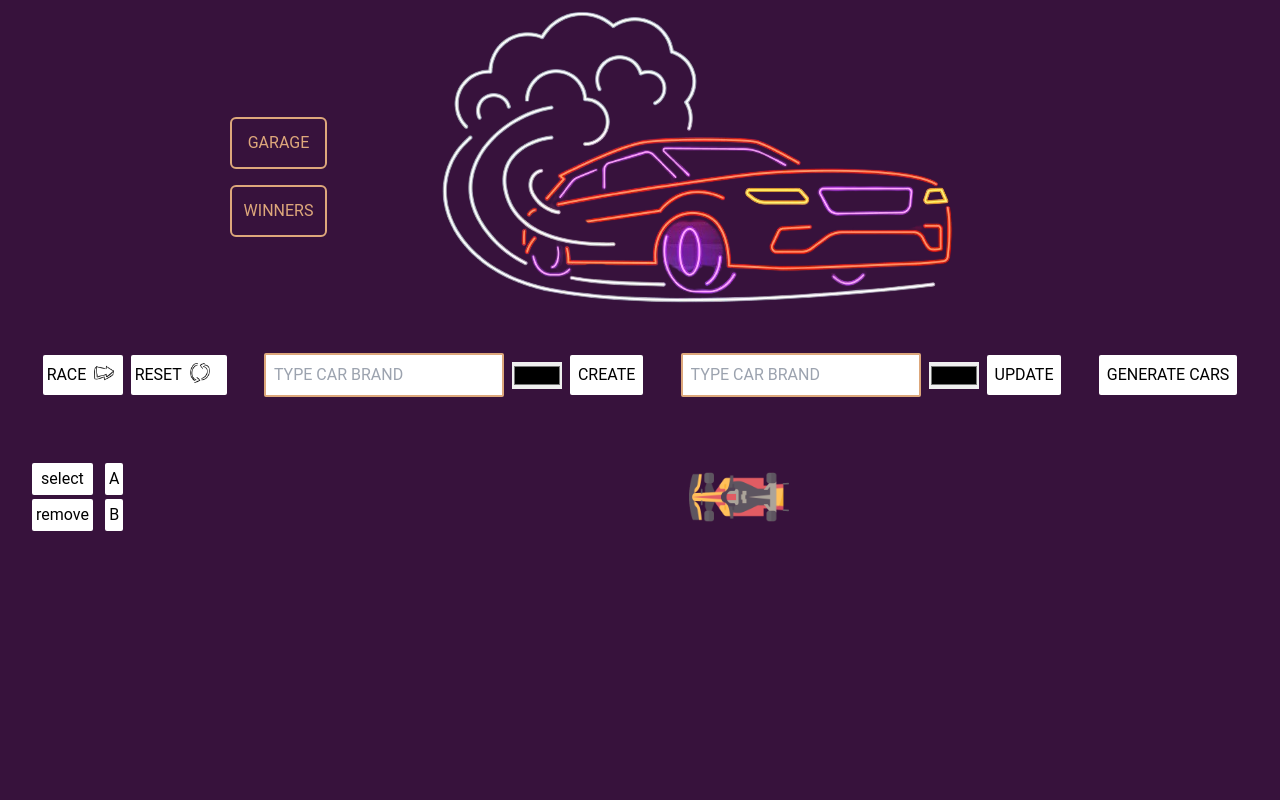
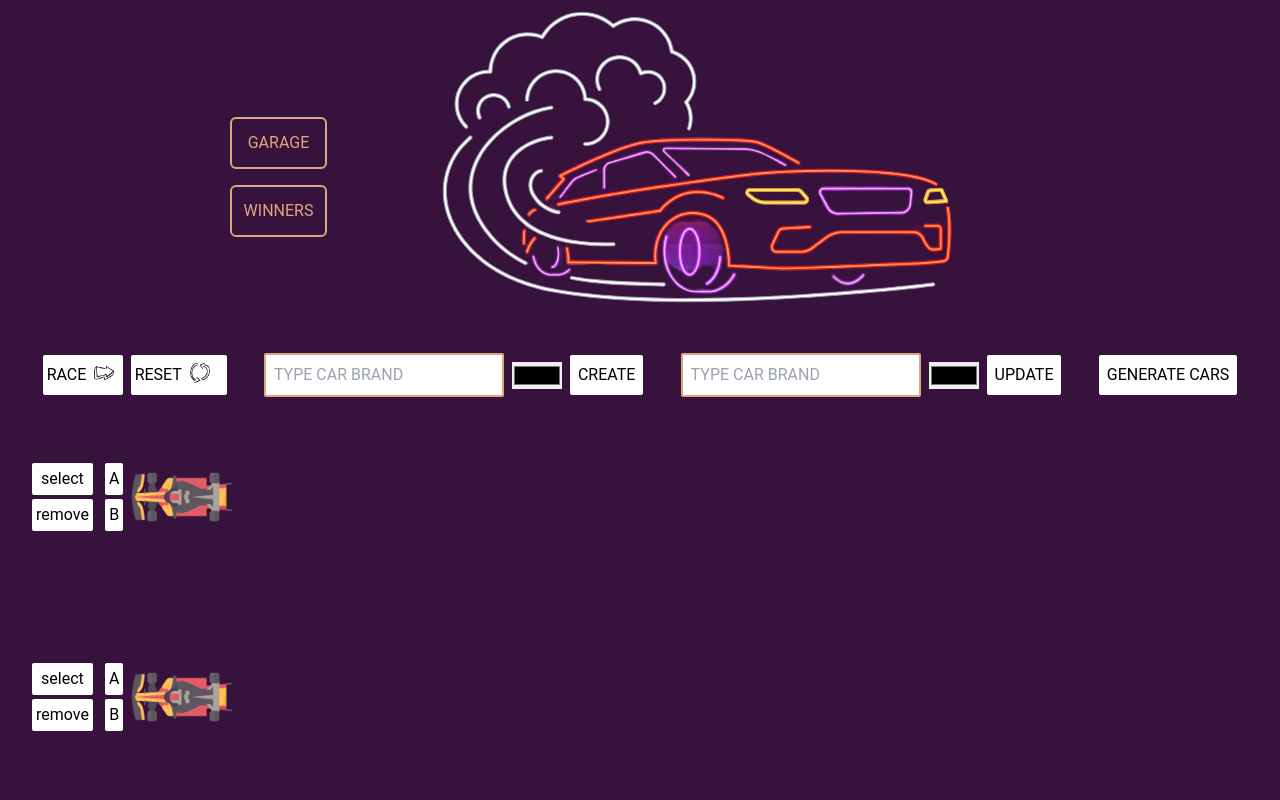
Before and after one commit to gigasamkharadze/async-race, a React (Vite) app in the folder async-race/: page / in a window 1280 px wide. Shown: the top 800 px of the page. Built offline with nearby package versions, Linux system fonts and the light colour scheme.

Commit message:
refactor: save state for animation using useState

```diff
--- a/async-race/src/App.tsx
+++ b/async-race/src/App.tsx
@@ -9,6 +9,8 @@ function App() {
       <Head />
       <Control />
       <Car />
+      <Car />
+      <Car />
     </div>
   );
 }
--- a/async-race/src/components/Car.tsx
+++ b/async-race/src/components/Car.tsx
@@ -1,17 +1,47 @@
 import React from "react";
+import { useState } from "react";
 
 function Car() {
+
+  const [isAnimated, setIsAnimated] = useState(false);
+
   return (
     <div className="parent-container w-full flex gap-3 items-center">
-        <div className="flex flex-col text-white gap-1">
-            <button type="button" className="bg-white rounded-sm p-1 hover:bg-gray-100 text-black">select</button>
-            <button type="button" className="bg-white rounded-sm p-1 hover:bg-gray-100 text-black">remove</button>
-        </div>
-        <div className="flex flex-col text-white gap-1">
-            <button type="button" className="bg-white rounded-sm p-1 hover:bg-gray-100 text-black">A</button>
-            <button type="button" className="bg-white rounded-sm p-1 hover:bg-gray-100 text-black">B</button>
-        </div>
-        <img src="racing-car.png" alt="racing car" className="animated-object" />
+      <div className="flex flex-col text-white gap-1">
+        <button
+          type="button"
+          className="bg-white rounded-sm p-1 hover:bg-gray-100 text-black"
+        >
+          select
+        </button>
+        <button
+          type="button"
+          className="bg-white rounded-sm p-1 hover:bg-gray-100 text-black"
+        >
+          remove
+        </button>
+      </div>
+      <div className="flex flex-col text-white gap-1">
+        <button
+          onClick={() => setIsAnimated(true)}
+          type="button"
+          className="bg-white rounded-sm p-1 hover:bg-gray-100 text-black"
+        >
+          A
+        </button>
+        <button
+          onClick={() => setIsAnimated(false)}
+          type="button"
+          className="bg-white rounded-sm p-1 hover:bg-gray-100 text-black"
+        >
+          B
+        </button>
+      </div>
+      <img
+        src="racing-car.png"
+        alt="racing car"
+        className={`car ${isAnimated ? "animated-object" : ""}`}
+      />
     </div>
   );
 }
--- a/async-race/src/index.css
+++ b/async-race/src/index.css
@@ -24,13 +24,16 @@ body {
   height: 200px; /* Set the desired height */
 }
 
-.animated-object {
-  animation-name: moveLeftToRight;
-  animation-duration: 10s;
-  animation-iteration-count: 1;
-  animation-timing-function: linear;
-  position: absolute; /* Position relative to the parent */
+.car{
+  position: absolute;
   width: 100px;
   height: 100px;
   margin-left: 100px;
 }
+
+.animated-object {
+  animation-name: moveLeftToRight;
+  animation-duration: 20s;
+  animation-iteration-count: 1;
+  animation-timing-function: linear;
+}
```
